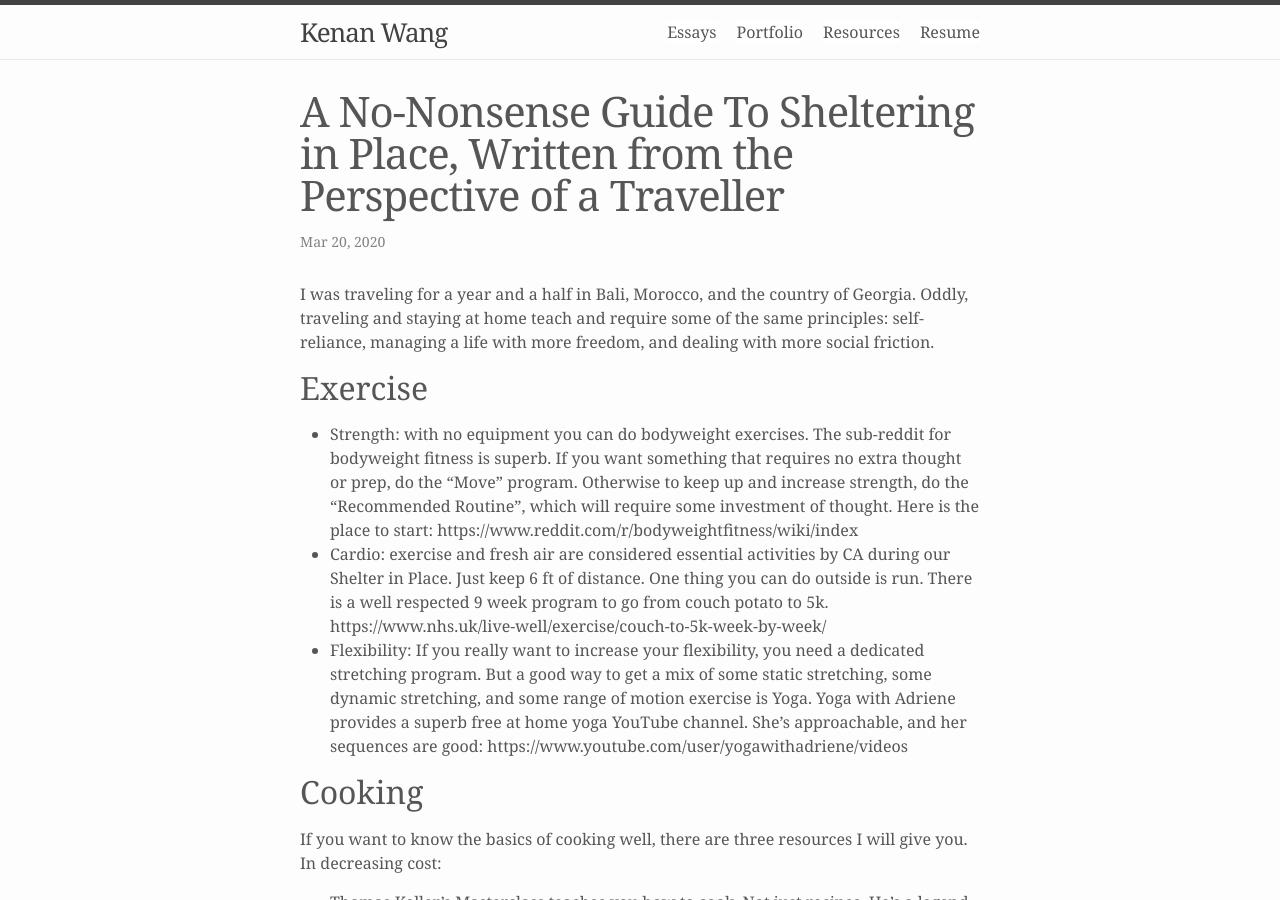
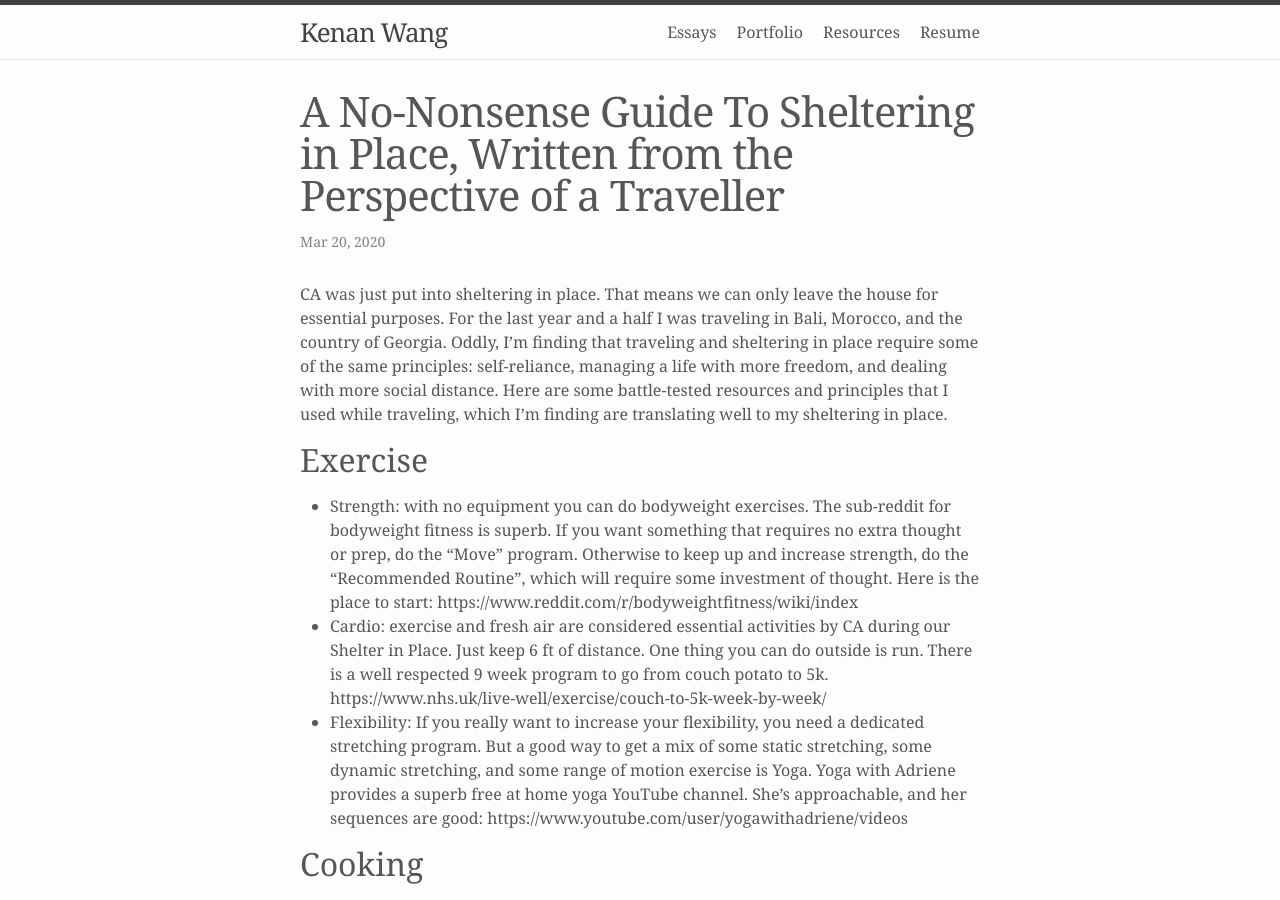
Before and after one commit to kenanwang/username.github.io, a Jekyll site: the page built from _posts/2020-03-20-a-guide-to-sheltering-in-place.md, in a window 1280 px wide and 900 px high. Built offline with Jekyll 4.4.1, drawn with Linux system fonts in a browser that asks for light colours; nearby versions of some CDN libraries.

Commit message:
Update 2020-03-20-a-guide-to-sheltering-in-place.md

```diff
--- a/_posts/2020-03-20-a-guide-to-sheltering-in-place.md
+++ b/_posts/2020-03-20-a-guide-to-sheltering-in-place.md
@@ -5,7 +5,7 @@ categories:
 tags: [Personal]
 ---
 
-I was traveling for a year and a half in Bali, Morocco, and the country of Georgia. Oddly, traveling and staying at home teach and require some of the same principles: self-reliance, managing a life with more freedom, and dealing with more social friction.
+CA was just put into sheltering in place. That means we can only leave the house for essential purposes. For the last year and a half I was traveling in Bali, Morocco, and the country of Georgia. Oddly, I'm finding that traveling and sheltering in place require some of the same principles: self-reliance, managing a life with more freedom, and dealing with more social distance. Here are some battle-tested resources and principles that I used while traveling, which I'm finding are translating well to my sheltering in place.
 
 ## Exercise
 - Strength: with no equipment you can do bodyweight exercises. The sub-reddit for bodyweight fitness is superb. If you want something that requires no extra thought or prep, do the “Move” program. Otherwise to keep up and increase strength, do the “Recommended Routine”, which will require some investment of thought. Here is the place to start:
```
